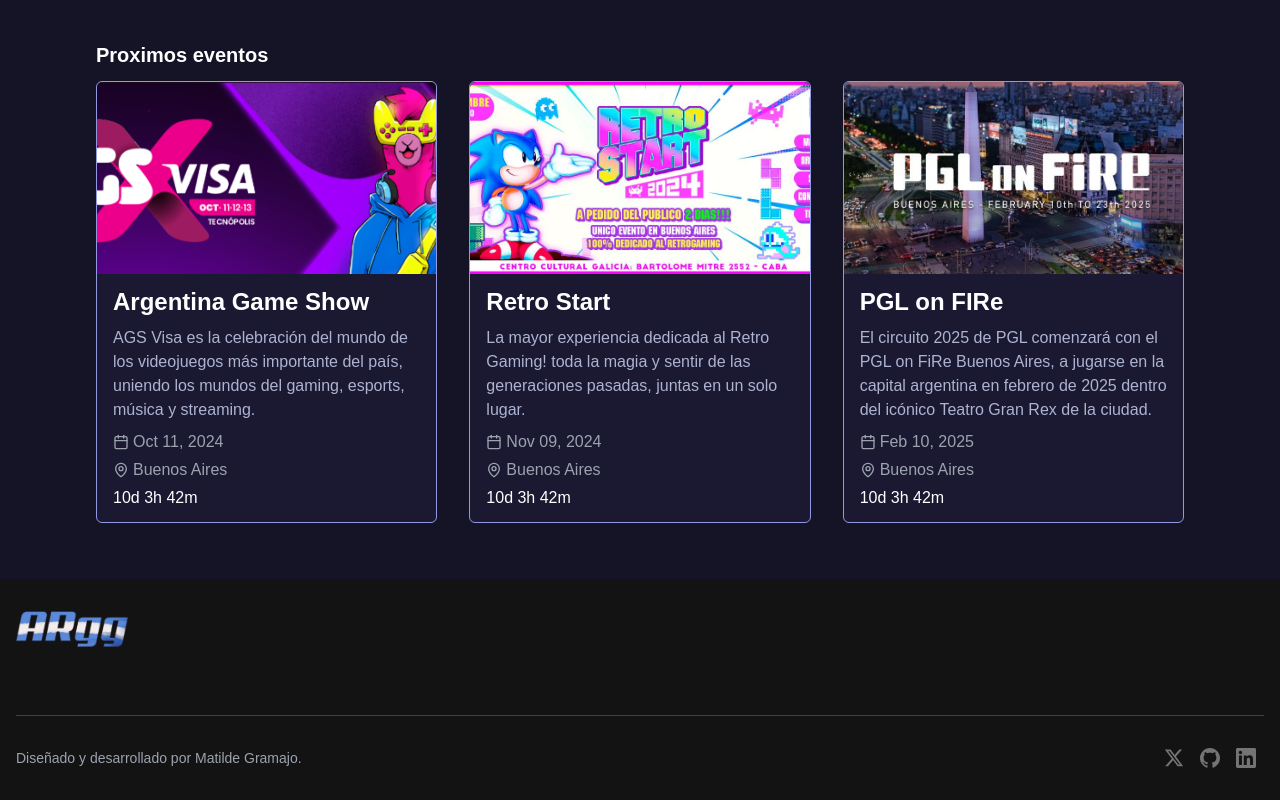
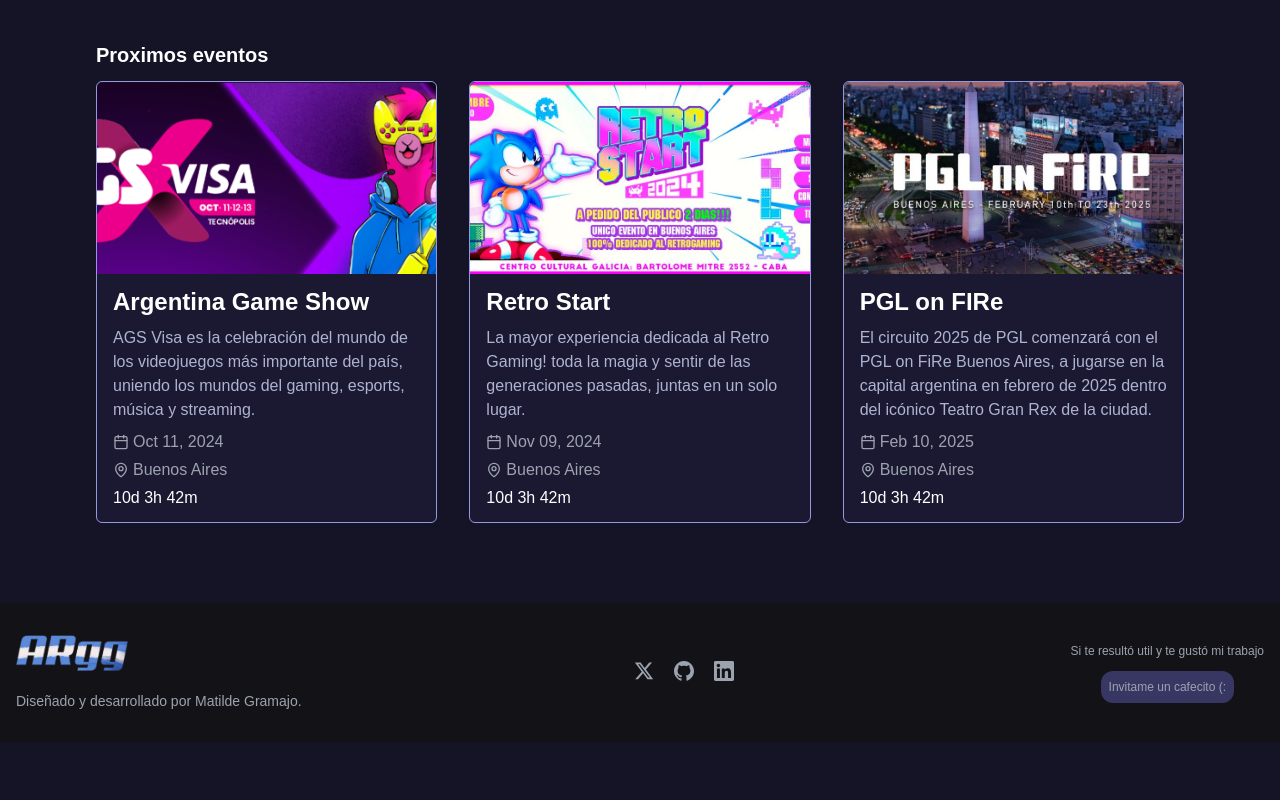
Before and after one commit to matugramajo/ARgg, a Next.js app: page / in a window 1280 px wide. Shown: the part 1202-2002 px from the top of the page. After the commit the page ends 1945 px from the top, so only its background shows below. Built offline with nearby package versions, Linux system fonts and the light colour scheme.

Commit message:
cambio footer

```diff
--- a/src/app/components/equipo.tsx
+++ b/src/app/components/equipo.tsx
@@ -16,7 +16,7 @@
         <div className="flex mt-2">
           <a
             href="#"
-            className="mb-2 md:mb-0 p-2 md:px-4 md:py-2 text-xs md:text-sm font-medium text-center text-white rounded-lg bg-[#5451a2] hover:bg-blue-800 overflow-hidden transform transition-all duration-300 hover:scale-105 hover:shadow-xl"
+            className="mb-2 md:mb-0 p-2 md:px-4 md:py-2 text-xs md:text-sm font-medium text-center text-white rounded-lg bg-[#5451a2] hover:bg-blue-800 overflow-hidden transform transition-all duration-300 hover:scale-105 hover:shadow-md"
           >
             Proximos partidos
           </a>
--- a/src/app/components/footer.tsx
+++ b/src/app/components/footer.tsx
@@ -4,14 +4,11 @@
 
 const Footer: React.FC = () => {
   return (
-    <footer className="bg-[#131313]">
-      <div className="w-full max-w-screen-xl mx-auto p-4 md:py-8 md:mt-14 mt-8">
-        <div className="sm:flex sm:items-center sm:justify-between">
-          <a
-            href="/"
-            className="flex md:mb-4 sm:mb-0 space-x-3 rtl:space-x-reverse"
-          >
-            <div className="relative h-14 w-28">
+    <footer className="bg-[#131313cc] text-gray-400 md:py-8 py-5 md:mt-20 mt-10">
+      <div className="container mx-auto px-4">
+        <div className="flex flex-col md:flex-row justify-between items-center">
+          <div className=" flex md:flex-col flex-row items-center md:items-start mb-4 md:mb-0">
+            <div className="h-8 w-24 md:h-14 md:w-28">
               <Image
                 src="/Logo-ARgg-2.png"
                 layout="responsive"
@@ -21,43 +18,48 @@
                 alt="ARgg Logo"
               />
             </div>
-          </a>
+            <div className="hidden md:flex text-sm pl-3 md:pl-0">
+              Diseñado y desarrollado por Matilde Gramajo.
             </div>
-        <hr className="my-6 sm:mx-auto border-gray-700 lg:my-8" />
-        <div className="flex flex-col md:flex-row justify-between">
-          <div>
-            <span className="block text-sm text-gray-400">
-              Diseñado y desarrollado por Matilde Gramajo.
-            </span>
           </div>
-          <div className="flex pt-4 md:pt-0">
-            <div className="px-2">
+          <div className="flex space-x-4 mb-4 md:mb-0">
             <a
               href="https://x.com/_____matilde"
               target="_blank"
               rel="noopener noreferrer"
+              className="w-6 h-6"
             >
               <X />
             </a>
-            </div>
-            <div className="px-2">
             <a
               href="https://github.com/matugramajo"
               target="_blank"
               rel="noopener noreferrer"
+              className="w-6 h-6"
             >
               <Github />
             </a>
-            </div>
-            <div className="px-2">
             <a
               href="https://www.linkedin.com/in/matildegramajo/"
               target="_blank"
               rel="noopener noreferrer"
+              className="w-6 h-6"
             >
               <Linkedin />
             </a>
           </div>
+          <div className="flex flex-col items-center">
+            <p className="text-xs mb-3">
+              Si te resultó util y te gustó mi trabajo
+            </p>
+            <a
+              href="https://cafecito.app/matugramajo"
+              target="_blank"
+              rel="noopener noreferrer"
+              className="text-xs bg-[#423f76cc] p-2 rounded-xl overflow-hidden transform transition-all duration-300 hover:scale-105 hover:text-white"
+            >
+              Invitame un cafecito (:
+            </a>
           </div>
         </div>
       </div>
--- a/src/app/components/logos.tsx
+++ b/src/app/components/logos.tsx
@@ -341,7 +341,7 @@
       viewBox="0 0 30 30"
       fill="none"
       xmlns="http://www.w3.org/2000/svg"
-      className="fill-current text-[#747474] hover:text-white"
+      className="fill-current text-gray-400 hover:text-white"
     >
       <path d="M22.9079 2.37988H27.1247L17.9121 12.9092L28.75 27.2373H20.264L13.6175 18.5474L6.01243 27.2373H1.79304L11.6468 15.975L1.25 2.37988H9.95139L15.9592 10.3228L22.9079 2.37988ZM21.4279 24.7134H23.7645L8.68174 4.7713H6.17433L21.4279 24.7134Z" />
     </svg>
@@ -356,7 +356,7 @@
       viewBox="0 0 30 30"
       fill="none"
       xmlns="http://www.w3.org/2000/svg"
-      className="fill-current text-[#747474] hover:text-white"
+      className="fill-current text-gray-400 hover:text-white"
     >
       <g clip-path="url(#clip0_46_183)">
         <path
@@ -382,7 +382,7 @@
       viewBox="0 0 30 30"
       fill="none"
       xmlns="http://www.w3.org/2000/svg"
-      className="fill-current text-[#747474] hover:text-white"
+      className="fill-current text-gray-400 hover:text-white"
     >
       <g clip-path="url(#clip0_46_189)">
         <path d="M27.7793 0H2.21484C0.990234 0 0 0.966797 0 2.16211V27.832C0 29.0273 0.990234 30 2.21484 30H27.7793C29.0039 30 30 29.0273 30 27.8379V2.16211C30 0.966797 29.0039 0 27.7793 0ZM8.90039 25.5645H4.44727V11.2441H8.90039V25.5645ZM6.67383 9.29297C5.24414 9.29297 4.08984 8.13867 4.08984 6.71484C4.08984 5.29102 5.24414 4.13672 6.67383 4.13672C8.09766 4.13672 9.25195 5.29102 9.25195 6.71484C9.25195 8.13281 8.09766 9.29297 6.67383 9.29297ZM25.5645 25.5645H21.1172V18.6035C21.1172 16.9453 21.0879 14.8066 18.8027 14.8066C16.4883 14.8066 16.1367 16.6172 16.1367 18.4863V25.5645H11.6953V11.2441H15.9609V13.2012H16.0195C16.6113 12.0762 18.0645 10.8867 20.2266 10.8867C24.7324 10.8867 25.5645 13.8516 25.5645 17.707V25.5645Z" />
```
Lines whose indentation alone changed are shown as unchanged.
